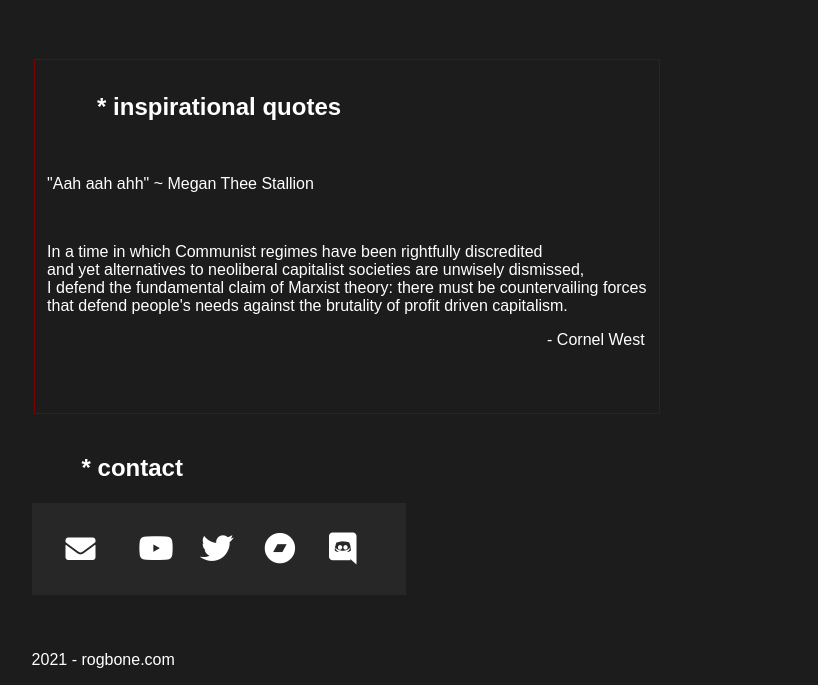
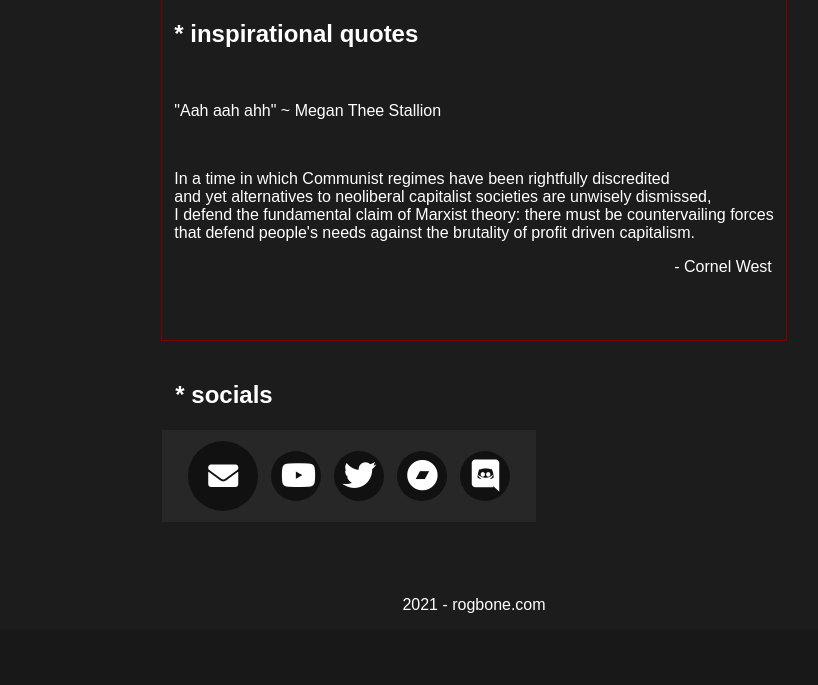
Before and after one commit to kevinrogbone/kevin.house, a PHP site: page / in a window 1280 px wide. Shown: the part 1751-2436 px from the top of the page, without its empty margins (166-984 px from the left). After the commit the page ends 2364 px from the top, so only its background shows below. Run offline with PHP 8.4, Linux system fonts and the light colour scheme; some libraries are stand-ins or nearby versions.

Commit message:
March 7th 2021 update
new design

```diff
--- a/archive-2017.html
+++ b/archive-2017.html
@@ -10,6 +10,7 @@
 <body>
 
 <div class="nav">
+ <mark style="background-color: red;font-size:46px;">rogbone.com</mark>
  <a href="/">home</a>
  <a href="/archive" style="color: #f1f1f1;text-shadow: 0 0 2px #acacac;">archive</a>
  <a href="https://blog.rogbone.com" target="_blank">blog</a>
@@ -17,8 +18,8 @@
 
 
 		<div class="mrgn">
-
-		<h3>ARCHIVE 2017 - mem of the months</h4>
+		<br><br><br><br>
+		<h2>ARCHIVE 2017 - mem of the months</h2>
 
   <br><br>
   <iframe width="560" height="315" src="https://www.youtube.com/embed/faFXuki5-jM?rel=0" frameborder="0" allowfullscreen></iframe>
--- a/archive-2018.html
+++ b/archive-2018.html
@@ -10,14 +10,15 @@
 <body>
 
 <div class="nav">
+ <mark style="background-color: red;font-size:46px;">rogbone.com</mark>
  <a href="/">home</a>
  <a href="/archive" style="color: #f1f1f1;text-shadow: 0 0 2px #acacac;">archive</a>
  <a href="https://blog.rogbone.com" target="_blank">blog</a>
 </div>
 
 		<div class="mrgn">
-
-		<h3>ARCHIVE 2018 - mem of the months</h4>
+		<br><br><br><br>
+		<h2>ARCHIVE 2018 - mem of the months</h2>
 
   <br><br>
   <iframe width="560" height="315" src="https://www.youtube.com/embed/8-joA6hd0dU?rel=0" frameborder="0" allowfullscreen></iframe>
--- a/archive-2019.html
+++ b/archive-2019.html
@@ -10,14 +10,15 @@
 <body>
 
 <div class="nav">
+ <mark style="background-color: red;font-size:46px;">rogbone.com</mark>
  <a href="/">home</a>
  <a href="/archive" style="color: #f1f1f1;text-shadow: 0 0 2px #acacac;">archive</a>
  <a href="https://blog.rogbone.com" target="_blank">blog</a>
 </div>
 
 		<div class="mrgn">
-
-		<h3>ARCHIVE 2019 - mem of the months</h4>
+		<br><br><br><br>
+		<h2>ARCHIVE 2019 - mem of the months</h2>
 
   <br><br>
   <iframe width="560" height="315" src="https://www.youtube.com/embed/JJoArP1FpKg?rel=0" frameborder="0" allowfullscreen></iframe>
--- a/archive-2020.html
+++ b/archive-2020.html
@@ -10,14 +10,15 @@
 <body>
 
 <div class="nav">
+ <mark style="background-color: red;font-size:46px;">rogbone.com</mark>
  <a href="/">home</a>
  <a href="/archive" style="color: #f1f1f1;text-shadow: 0 0 2px #acacac;">archive</a>
  <a href="https://blog.rogbone.com" target="_blank">blog</a>
 </div>
 
 		<div class="mrgn">
-
-		<h3>ARCHIVE 2020 - mem of the months</h4>
+		<br><br><br><br>
+		<h2>ARCHIVE 2020 - mem of the months</h2>
 
   <br><br>
   <iframe width="560" height="315" src="https://www.youtube.com/embed/xSk_Pvn4v4s?rel=0" frameborder="0" allowfullscreen></iframe>
--- a/archive-2021.html
+++ b/archive-2021.html
@@ -10,14 +10,15 @@
 <body>
 
 <div class="nav">
+ <mark style="background-color: red;font-size:46px;">rogbone.com</mark>
  <a href="/">home</a>
  <a href="/archive" style="color: #f1f1f1;text-shadow: 0 0 2px #acacac;">archive</a>
  <a href="https://blog.rogbone.com" target="_blank">blog</a>
 </div>
 
 		<div class="mrgn">
-
-		<h3>ARCHIVE 2021 - mem of the months</h4>
+		<br><br><br><br>
+		<h2>ARCHIVE 2021 - mem of the months</h2>
 
   <br><br>
   <iframe width="560" height="315" src="https://www.youtube.com/embed/HxGnUvyLVu4?rel=0" frameborder="0" allowfullscreen></iframe>
--- a/archive.html
+++ b/archive.html
@@ -10,6 +10,7 @@
 <body>
 
 <div class="nav">
+ <mark style="background-color: red;font-size:46px;">rogbone.com</mark>
  <a href="/">home</a>
  <a href="/archive" style="color: #f1f1f1;text-shadow: 0 0 2px #acacac;">archive</a>
  <a href="https://blog.rogbone.com" target="_blank">blog</a>
@@ -18,7 +19,7 @@
 
 <div class="mrgn">
 
-	<br>
+	<br><br><br><br><br>
 
 	<mark style="background-color: #26b745;font-size:46px;margin-left:50px;">ARCHIVE</mark>
 
@@ -74,7 +75,7 @@
 </td>
 </table>
 	<p style="visibility: hidden;">guess what bro like i just farted so hard hahahah it's wild bro wait what</p>
-	<p>2021 - rogbone.com</p>
+	<p style="margin-left: 200px;">2021 - rogbone.com</p>
 </div>
 </body>
 </html>
--- a/discord.html
+++ b/discord.html
@@ -2,5 +2,5 @@
 <br>
 <center><p><a href="https://discord.gg/4kDJ75s">
 If the automatic redirect didn't work,
-please redirect manually
+you can redirect manually by clicking this link
 </a></p></center>
--- a/index.html
+++ b/index.html
@@ -6,12 +6,13 @@
 <link href="style.css" type="text/css" rel="stylesheet">
 <link href="/favicon.ico" rel="shortcut icon" type="image/x-icon"/>
 <meta name="viewport" content="width=device-width, initial-scale=1">
+
 <link rel="stylesheet" href="https://use.fontawesome.com/releases/v5.1.1/css/all.css" integrity="sha384-O8whS3fhG2OnA5Kas0Y9l3cfpmYjapjI0E4theH4iuMD+pLhbf6JI0jIMfYcK3yZ" crossorigin="anonymous">
 </head>
 
-<body>
+<style>
+body {margin:0;}
 
-<style>
 
 .socials {
   max-width: 350px;
@@ -23,6 +24,7 @@
 
 
 .fab {
+  background-color: #111;
   padding: 10px;
   font-size: 30px;
   width: 30px;
@@ -31,11 +33,9 @@
   margin: 5px 2px;
   border-radius: 50%;
 }
-
 .fab:hover {
   opacity: 0.7;
 }
-
 .far {
   padding: 20px;
   font-size: 30px;
@@ -45,12 +45,11 @@
   margin: 5px 2px;
   border-radius: 50%;
 }
-
 .far:hover {
   opacity: 0.7;
 }
-
 .fas {
+  background-color: #111;
   padding: 20px;
   font-size: 30px;
   width: 30px;
@@ -59,48 +58,43 @@
   margin: 5px 2px;
   border-radius: 50%;
 }
-
 .fas:hover {
   opacity: 0.7;
 }
-
 </style>
 
-
+<body>
+<center>
 <div class="nav">
+ <mark style="background-color: red;font-size:46px;">rogbone.com</mark>
  <a href="/" style="color: #f1f1f1;text-shadow: 0 0 2px #acacac;">home</a>
  <a href="/archive">archive</a>
  <a href="https://blog.rogbone.com" target="_blank">blog</a>
 </div>
-
-
-	<div class="mrgn">
-
-		<br>
-		<mark style="background-color: red;font-size:46px;">rogbone.com</mark>
-
-		<h1 style="margin-left: 300px;">a website by kevin</h1>
-
-		<br><br><br><br>
-		<h2 style="margin-left: 50px;">* video</h2>
-		<iframe width="560" height="315" src="https://www.youtube.com/embed/MsCcouJQby0?rel=0" frameborder="0" allow="autoplay; encrypted-media" allowfullscreen></iframe>
+    <br><br><br><br>
+	<h1>Welcome to my Freakin Website!!!</h1>
 
 
 		<br><br><br><br>
-		<h2 style="margin-left: 50px;">* music</h2>
-		<iframe style="border: 0; width: 350px; height: 470px;" src="https://bandcamp.com/EmbeddedPlayer/album=1275113088/size=large/bgcol=333333/linkcol=4ec5ec/tracklist=false/transparent=true/" seamless><a href="https://kevinrogbone.bandcamp.com/album/road-trip">Road Trip by Kevin Rogbone</a></iframe>
+		<h2 style="margin-right: 400px;">* Youtube video</h2>
+		<iframe width="560" height="315" src="https://www.youtube.com/embed/46jENjgmApU?rel=0" frameborder="0" allow="autoplay; encrypted-media" allowfullscreen></iframe>
 
 
 		<br><br><br><br>
-		<h2 style="margin-left: 50px;"> * the mem of the month</h2>
+		<h2 style="margin-right: 500px;">* Music</h2>
+		<iframe style="border: 0; width: 350px; height: 470px; margin-right: 200px;" src="https://bandcamp.com/EmbeddedPlayer/album=1275113088/size=large/bgcol=333333/linkcol=4ec5ec/tracklist=false/transparent=true/" seamless><a href="https://kevinrogbone.bandcamp.com/album/road-trip">Road Trip by Kevin Rogbone</a></iframe>
+
+
+		<br><br><br><br>
+		<h2 style="margin-right: 300px;">* the mem of the month</h2>
 		<p><i>the mem of the month</i> is a epic video <a href="/archive">selected each month</a> for the homepage</p>
 		<iframe width="560" height="315" src="https://www.youtube.com/embed/HxGnUvyLVu4?rel=0" frameborder="0" allowfullscreen></iframe>
 
 
 		<br><br><br><br>
-		<table>
+        <table>
 		<td style="border: 1px solid maroon; padding:12.5px;">
-        <h2 style="margin-left: 50px;">* inspirational quotes</h2>
+        <h2>* inspirational quotes</h2>
 
 				<br>
 				<p>"Aah aah ahh" ~ Megan Thee Stallion</p>
@@ -110,10 +104,10 @@
 				<p>In a time in which Communist regimes have been rightfully discredited <br> and yet alternatives to neoliberal capitalist societies are unwisely dismissed, <br> I defend the fundamental claim of Marxist theory: there must be countervailing forces <br> that defend people's needs against the brutality of profit driven capitalism.</p><p style="margin-left: 500px;">- Cornel West</p>
 				<br><br>
 		</td></table>
+
 		<br>
-
-		<h2 style="margin-left: 50px;"> * contact</h2>
-		<h1 class="socials">
+		<h2 style="margin-right: 500px;">* socials</h2>
+		<h1 class="socials" style="margin-right: 250px;">
 		<a href="mailto:contact@rogbone.com" class="fas fa-envelope" target="_blank"></a>
 		<a href="https://youtube.com/kevinrogbone" class="fab fa-youtube" target="_blank"></a>
 		<a href="https://twitter.com/kevinrogbone" class="fab fa-twitter" target="_blank"></a>
@@ -121,9 +115,9 @@
 		<a href="https://rogbone.com/discord" class="fab fa-discord" target="_blank"></a>
 		</h1>
 
-		<br>
-		<p>2021 - rogbone.com</p>
+		<br><br>
 
-</div>
+		<p>2021 - rogbone.com</p></center>
+
 </body>
 </html>
--- a/style.css
+++ b/style.css
@@ -8,19 +8,26 @@
 }
 
 .mrgn {
-	margin-left: 15%;
+	margin-left: 125px;
 }
 
 .nav {
   background-color: #111;
   overflow: hidden;
+  position: fixed;
+  top: 0;
+  width: 100%;
 }
+	.nav mark {
+		float: left;
+		padding: 6px 7%;
+	}
 	.nav a {
 		margin-left: 3%;
 		float: left;
 		color: #818181;
 		text-align: center;
-		padding: 14px 3%;
+		padding: 14px 5%;
 		text-decoration: none;
 		font-size: 200%
 }
--- a/troll/nets.html
+++ b/troll/nets.html
@@ -9,5 +9,6 @@
 		<font size="100">NETS</font>
 	</h1>
 	<iframe width="560" height="315" src="https://www.youtube.com/embed/PfYnvDL0Qcw?rel=0&amp;controls=0&amp;showinfo=0" frameborder="0" allow="autoplay; encrypted-media" allowfullscreen></iframe>
+	<p>R.I.P. Stefán Karl Stefánsson 1975 - 2018</p>
 </body>
 </html>
```
Also changed, not shown: README.md, favicon.ico, oldfavicon.ico (added).
